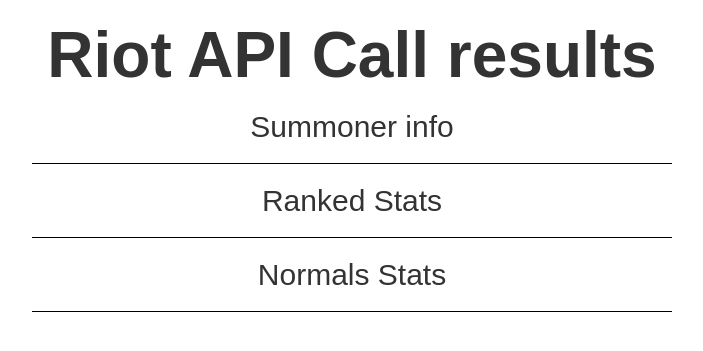
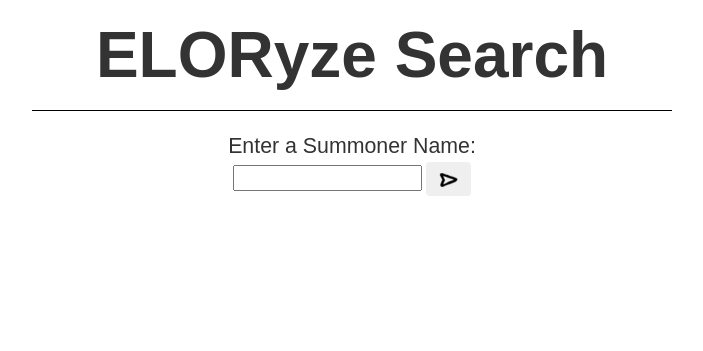
Before and after one commit to asinn826/ELORyze, a PHP site: page /jsontesting.html in a window 1280 px wide. Shown: the top 351 px of the page, without its empty margins (288-991 px from the left). Run offline with PHP 8.4, Linux system fonts and the light colour scheme.

Commit message:
now we can search and see api info for people

```diff
--- a/Website/css/custom.css
+++ b/Website/css/custom.css
@@ -16,6 +16,10 @@
 
 }
 
+.enter-name {
+	font-size: 16pt;
+}
+
 .line-dark {
 	width: 50%;
     border-color: #000000;
--- a/Website/js/parsing.js
+++ b/Website/js/parsing.js
@@ -1,6 +1,8 @@
-var summonerName = "rxneggroll";
-var apiKey = "5ea162cb-a47a-4515-b12d-bcd27e1ac3ae";
-var region = "na"
+var summonerName;
+var apiKey = "5ea162cb-a47a-4515-b12d-bcd27e1ac3ae"; // alfred's api key
+var apiKey2 = "a3fe81d6-1dbc-4b3b-9155-0064a9a76fbe"; // joon's api key
+var apiKey3 = "671a7a2c-2d12-4d1c-a6d1-d13a87be1cb3"; // alfred's other api key
+var region = "na";
 var summonerId;
 	/*
 	Sample response body
@@ -14,12 +16,12 @@
 	}}
 	Link: https://na.api.pvp.net/api/lol/na/v1.4/summoner/by-name/rxneggroll?api_key=5ea162cb-a47a-4515-b12d-bcd27e1ac3ae
 	*/
-
 /*
 *==================================================================
 * THIS RETURNS SUMMONER ID FROM SUMMONER NAME
 *==================================================================
 */
+/*
 function returnSummonerID(summonerName) {
 var APIlink = "https://na.api.pvp.net/api/lol/" + region + "/v1.4/summoner/by-name/" + summonerName + "?api_key=" + apiKey;
 var myRequest = new XMLHttpRequest();
@@ -27,13 +29,14 @@
 myRequest.send();
 var responseObj = JSON.parse(myRequest.responseText);
 return responseObj[summonerName].id;
-}
+}*/
 
 /*
 *==================================================================
 * THIS RETURNS SUMMONER NAME FROM SUMMONER ID
 *==================================================================
 */
+/*
 function returnSummonerName(summonerID) {
 var APIlink = "https://na.api.pvp.net/api/lol/" + region + "/v1.4/summoner/" + summonerID + "?api_key=" + apiKey;
 var myRequest = new XMLHttpRequest();
@@ -41,6 +44,28 @@
 myRequest.send();
 var responseObj = JSON.parse(myRequest.responseText);
 return responseObj.[summonerID].name;
+}*/
+
+/*
+*==================================================================
+* Run this first to assign the query to a var
+* jacked the get QueryVariable function from http://css-tricks.com/snippets/javascript/get-url-variables/
+*==================================================================
+*/
+function getQueryVariable(variable)
+{
+   var query = window.location.search.substring(1);
+   var vars = query.split("?");
+   for (var i=0; i<vars.length; i++) {
+           var pair = vars[i].split("=");
+           if(pair[0] == variable){
+           		return pair[1];
+           }
+   }
+   return(false);
+}
+function processSearch() {
+	summonerName = getQueryVariable("query");
 }
 
 /*
@@ -49,26 +74,34 @@
 *==================================================================
 */
 function getSummonerName() {
-	var APIlink = "https://na.api.pvp.net/api/lol/na/v1.4/summoner/by-name/" + summonerName + "?api_key=" + apiKey;
+	var APIlink = "https://" + region + ".api.pvp.net/api/lol/" + region + "/v1.4/summoner/by-name/" + summonerName + "?api_key=" + apiKey;
 	var myRequest = new XMLHttpRequest();
 	myRequest.open("GET", APIlink, false);
 	myRequest.send();
 	var responseObj = JSON.parse(myRequest.responseText);
 	document.getElementById("summonerName").innerHTML = "<h3>Summoner Name: </h3>" + "<p>" + responseObj[summonerName].name + "</p>";
-} // HOW TO ABSTRACT THE "responseObj.rxneggroll.name", esp the rxneggroll parameter
+}
+
+function setSummonerIdVar() {
+	var APIlink = "https://na.api.pvp.net/api/lol/" + region + "/v1.4/summoner/by-name/" + summonerName + "?api_key=" + apiKey;
+	var myRequest = new XMLHttpRequest();
+	myRequest.open("GET", APIlink, false);
+	myRequest.send();
+	var responseObj = JSON.parse(myRequest.responseText);
+	summonerId = responseObj[summonerName].id;
+}
 
 function getSummonerId() {
-	var APIlink = "https://na.api.pvp.net/api/lol/na/v1.4/summoner/by-name/" + summonerName + "?api_key=" + apiKey;
+	var APIlink = "https://na.api.pvp.net/api/lol/" + region + "/v1.4/summoner/by-name/" + summonerName + "?api_key=" + apiKey;
 	var myRequest = new XMLHttpRequest();
 	myRequest.open("GET", APIlink, false);
 	myRequest.send();
 	var responseObj = JSON.parse(myRequest.responseText);
 	document.getElementById("summonerId").innerHTML = "<h3>Summoner Id: </h3>" + "<p>" + responseObj[summonerName].id + "</p>";
-	summonerId = responseObj.rxneggroll.id;
 }
 
 function getSummonerIconNum() {
-	var APIlink = "https://na.api.pvp.net/api/lol/na/v1.4/summoner/by-name/" + summonerName + "?api_key=" + apiKey;
+	var APIlink = "https://na.api.pvp.net/api/lol/" + region + "/v1.4/summoner/by-name/" + summonerName + "?api_key=" + apiKey;
 	var myRequest = new XMLHttpRequest();
 	myRequest.open("GET", APIlink, false);
 	myRequest.send();
@@ -110,16 +143,17 @@
 	myRequest.open("GET", APIlink, false);
 	myRequest.send();
 	var responseObj = JSON.parse(myRequest.responseText);
-	document.getElementById("normsWins").innerHTML = "<h3>Ranked Wins: </h3>" + "<p>" + responseObj.playerStatSummaries[7].wins + "</p>";
-	document.getElementById("normsKills").innerHTML = "<h3>Ranked Losses: </h3>" + "<p>" + responseObj.playerStatSummaries[7].aggregatedStats.totalChampionKills + "</p>";
-	document.getElementById("normsCS").innerHTML = "<h3>Ranked Kills: </h3>" + "<p>" + responseObj.playerStatSummaries[7].aggregatedStats.totalMinionKills + "</p>";
-	document.getElementById("normsAssists").innerHTML = "<h3>Ranked Assists: </h3>" + "<p>" + responseObj.playerStatSummaries[7].aggregatedStats.totalAssists + "</p>";
+	document.getElementById("normsWins").innerHTML = "<h3>Normal Wins: </h3>" + "<p>" + responseObj.playerStatSummaries[7].wins + "</p>";
+	document.getElementById("normsKills").innerHTML = "<h3>Normal Losses: </h3>" + "<p>" + responseObj.playerStatSummaries[7].aggregatedStats.totalChampionKills + "</p>";
+	document.getElementById("normsCS").innerHTML = "<h3>Normal Kills: </h3>" + "<p>" + responseObj.playerStatSummaries[7].aggregatedStats.totalMinionKills + "</p>";
+	document.getElementById("normsAssists").innerHTML = "<h3>Normal Assists: </h3>" + "<p>" + responseObj.playerStatSummaries[7].aggregatedStats.totalAssists + "</p>";
 }
 
 
 
-
+processSearch();
 getSummonerName();
+setSummonerIdVar();
 getSummonerId();
 getSummonerIconNum();
 getSummonerLvl();
--- a/Website/jsontesting.html
+++ b/Website/jsontesting.html
@@ -1,44 +1,30 @@
 <!DOCTYPE html>
 <html lang="en-ca">
 <head>
-	<title>API Calls</title>
+	<title>ELORyze Search</title>
 	<meta http-equiv="Content-Type" content="text/html;charset=utf-8" ></meta>
+
+	<!-- CSS -->
 	<link href="./css/bootstrap.css" rel="stylesheet" />
 	<link href="./css/custom.css" rel="stylesheet" />
+
 </head>
 
 <body class="center	main-font">
-	<h1 class="banner-center banner-text">Riot API Call results</h1>
+	<h1 class="banner-center banner-text">ELORyze Search</h1>
+	<hr class="line-dark">
 
-<div id="summoner-info">
-<h2>Summoner info</h2>
-<hr class="line-dark">
-	<div id="results"></div>
-	<div id="summonerName"></div>
-	<div id="summonerId"></div>
-	<div id="summonerIconNum"></div>
-	<div id="summonerLvl"></div>
-</div>
+	<div class="search-input">
+	<form action="searchResults.html" method="get">
+	<span>
+		<div class="enter-name">Enter a Summoner Name:</div>
 
+		<input type="text" class="input-large search-query" name="query" id="query"/>
 
-<div id="ranked-stats">
-<h2>Ranked Stats</h2>
-<hr class="line-dark">
-	<div id="rankedwins"></div>
-	<div id="rankedlosses"></div>
-	<div id="rankedkills"></div>
-	<div id="rankedassists"></div>
-</div>
+		<button type="submit" class="btn" id="search_button"><img src="./images/arrow.png" style="height:1em;" /></button>
+	</span>
+	</form>
+	</div>
 
-<div id="norms-stats">
-<h2>Normals Stats</h2>
-<hr class="line-dark">
-	<div id="normsWins"></div>
-	<div id="normsKills"></div>
-	<div id="normsCS"></div>
-	<div id="normsAssists"></div>
-</div>
-
-<script src="js/parsing.js"></script>
 </body>
 </html>
```
Also changed, not shown: Website/searchResults.html (added, +52 -0 lines), Website/images/arrow.png (added), 1 other file. Lines whose indentation alone changed are shown as unchanged.
